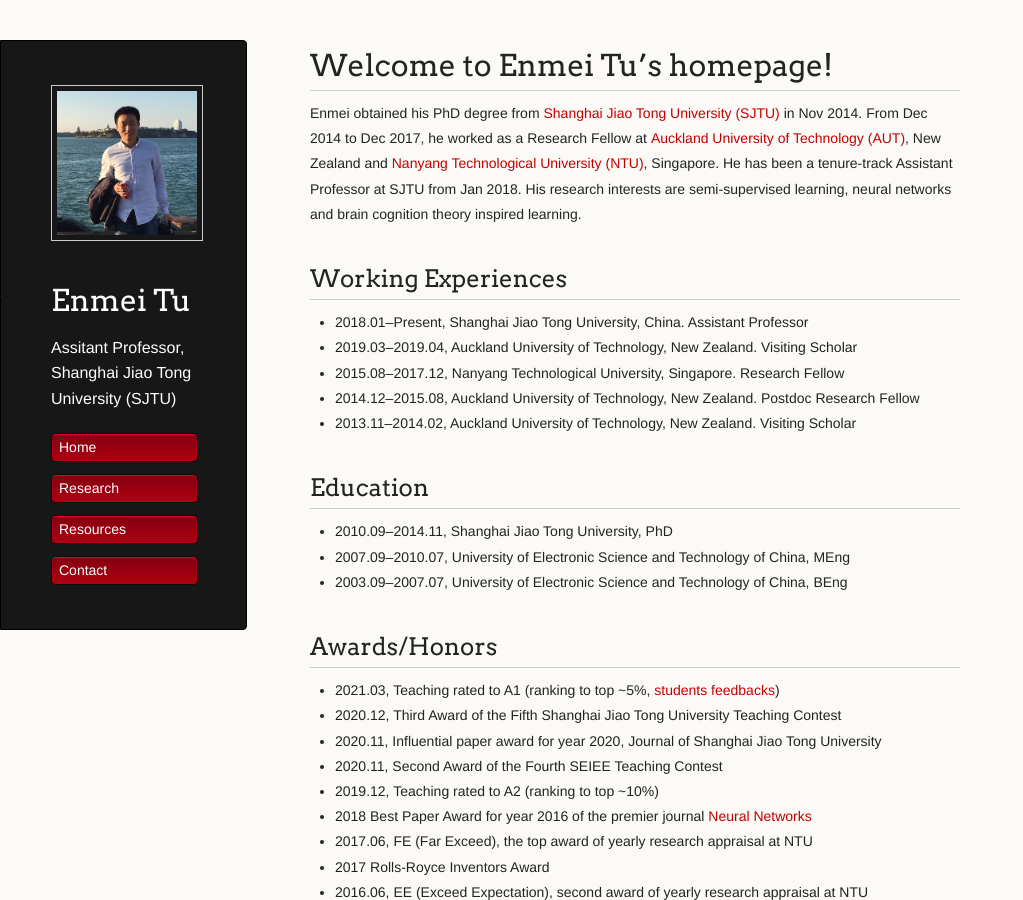
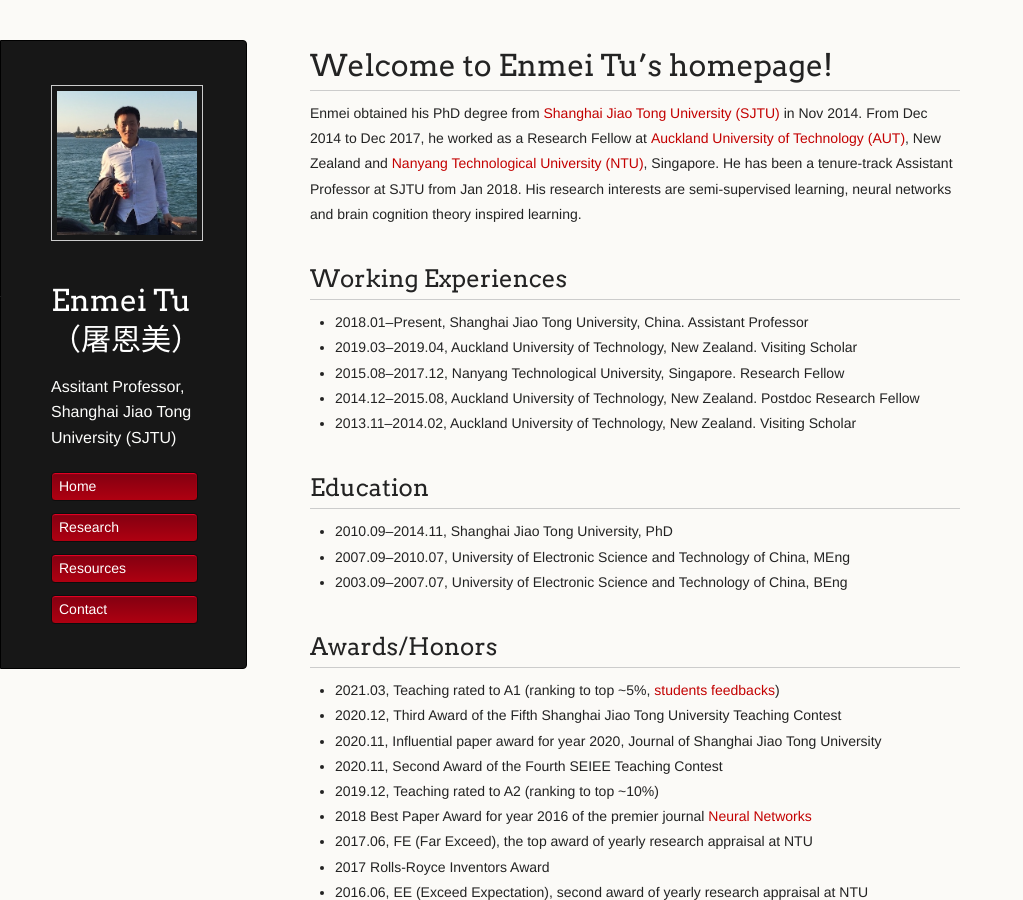
Before and after one commit to hellotem/enmeitu.github.io, a Jekyll site: the page built from index.md, in a window 1280 px wide and 900 px high. Shown: the whole window, without its empty margins (0-1023 px from the left). Built offline with Jekyll 4.4.1, drawn with Linux system fonts in a browser that asks for light colours.

Commit message:
Update _config.yml

```diff
--- a/_config.yml
+++ b/_config.yml
@@ -1,4 +1,4 @@
-title: Enmei Tu
+title: Enmei Tu （屠恩美）
 description: Assitant Professor, Shanghai Jiao Tong University (SJTU)
 show_downloads: true
 google_analytics:
```
